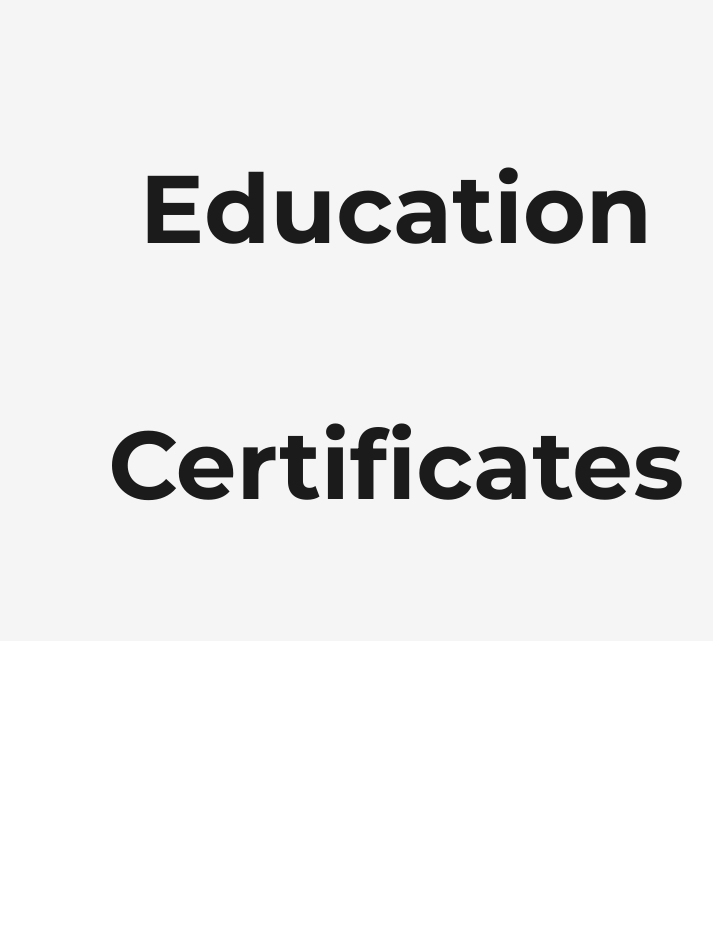
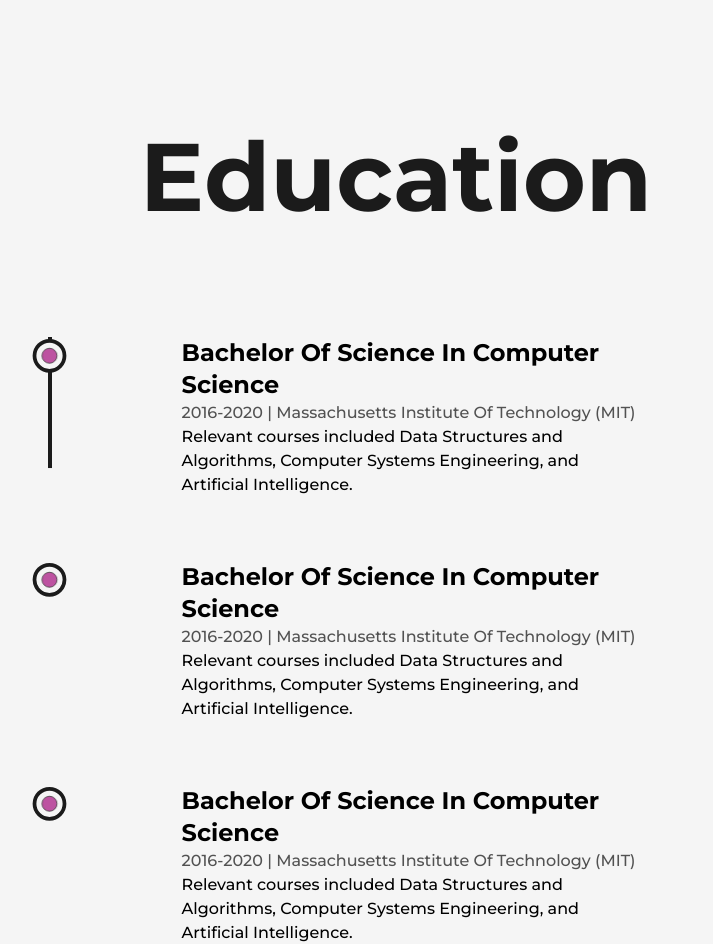
Before and after one commit to idoufkirkamal/Portfolio, a Next.js app: page /about in a window 1280 px wide. Shown: the part 2970-3914 px from the top of the page, without its empty margins (244-957 px from the left). Before the commit the page ends 3611 px from the top, so only its background shows below. Built offline with nearby package versions, Linux system fonts and the light colour scheme.

Commit message:
Added Education section

```diff
--- a/src/components/Education.js
+++ b/src/components/Education.js
@@ -1,16 +1,71 @@
-import React from 'react'
+import React, { useRef } from 'react';
+import { motion, useScroll } from "framer-motion"
+import LiIcon from './LiIcon';
+
+const Details = ({ type, time, place, info }) => {
+    const ref = useRef(null);
+    return (
+        <li ref={ref} className='my-8 first:mt-0 last:mb-0 w-[60%] mx-auto flex flex-col items-center justify-between'>
+           <LiIcon reference={ref}/>
+            <motion.div
+            initial={{y:50}}
+            whileInView={{y:0}}
+            transition={{duration:0.5, type:"spring"}}
+            >
+                <h3 className='capitalize font-bold text-2xl'>
+                    {type}
+                </h3>
+                <span className='capitalize font-medium text-dark/75'>
+                    {time} | {place}
+                </span>
+                <p className='font-medium w-full'>
+                    {info}
+                </p>
+            </motion.div>
+        </li>
+    );
+};
 
 const Education = () => {
-  return (
-    <>
-    <h1 className='font-bold text-8xl mt-40 w-full text-center text-dark'>Education</h1>
-    <div className=''>
+    const ref = useRef(null);
+    const { scrollYProgress } = useScroll(
+        {
+            target: ref,
+            offset: ["start end", "center start"]
+        }
 
+    )
 
+    return (
+        <div className='my-32'>
+            <h1 className='font-bold text-8xl mb-28 w-full text-center text-dark'>Education</h1>
+            <div ref={ref} className='w-[75%] mx-auto relative'>
+                <motion.div
+                style={{scaleY: scrollYProgress}}
+                className='absolute left-9 top-0 w-[4px] h-full bg-dark origin-top'/>
+                <ul className='w-full flex flex-col items-start justify-between ml-4'>
+                    <Details
+                        type="Bachelor Of Science In Computer Science"
+                        time="2016-2020"
+                        place="Massachusetts Institute Of Technology (MIT)"
+                        info="Relevant courses included Data Structures and Algorithms, Computer Systems Engineering, and Artificial Intelligence."
+                    />
+                    <Details
+                        type="Bachelor Of Science In Computer Science"
+                        time="2016-2020"
+                        place="Massachusetts Institute Of Technology (MIT)"
+                        info="Relevant courses included Data Structures and Algorithms, Computer Systems Engineering, and Artificial Intelligence."
+                    />
+                    <Details
+                        type="Bachelor Of Science In Computer Science"
+                        time="2016-2020"
+                        place="Massachusetts Institute Of Technology (MIT)"
+                        info="Relevant courses included Data Structures and Algorithms, Computer Systems Engineering, and Artificial Intelligence."
+                    />
+                </ul>
+            </div>
+        </div>
+    );
+};
 
-    </div>
-  </>
-  )
-}
-
-export default Education
+export default Education;
--- a/src/components/Experience.js
+++ b/src/components/Experience.js
@@ -1,9 +1,17 @@
-import React from 'react';
+import React, { useRef } from 'react';
+import { motion, useScroll } from "framer-motion"
+import LiIcon from './LiIcon';
 
 const Details = ({ position, company, companyLink, time, address, work }) => {
+    const ref = useRef(null);
     return (
-        <li className='my-8 first:mt-0 last:mb-0 w-[60%] mx-auto flex flex-col items-center justify-between'>
-            <div>
+        <li ref={ref} className='my-8 first:mt-0 last:mb-0 w-[60%] mx-auto flex flex-col items-center justify-between'>
+           <LiIcon reference={ref}/>
+            <motion.div
+            initial={{y:50}}
+            whileInView={{y:0}}
+            transition={{duration:0.5, type:"spring"}}
+            >
                 <h3 className='capitalize font-bold text-2xl'>
                     {position}&nbsp;<a href={companyLink} target="_blank" className='text-primary capitalize'>@{company}</a>
                 </h3>
@@ -13,16 +21,28 @@
                 <p className='font-medium w-full'>
                     {work}
                 </p>
-            </div>
+            </motion.div>
         </li>
     );
 };
 
 const Experience = () => {
+    const ref = useRef(null);
+    const { scrollYProgress } = useScroll(
+        {
+            target: ref,
+            offset: ["start end", "center start"]
+        }
+
+    )
+
     return (
         <div className='my-32'>
             <h1 className='font-bold text-8xl mb-28 w-full text-center text-dark'>Experience</h1>
-            <div className='w-[75%] mx-auto relative'>
+            <div ref={ref} className='w-[75%] mx-auto relative'>
+                <motion.div
+                style={{scaleY: scrollYProgress}}
+                className='absolute left-9 top-0 w-[4px] h-full bg-dark origin-top'/>
                 <ul className='w-full flex flex-col items-start justify-between ml-4'>
                     <Details
                         position="Software Engineer"
--- /dev/null
+++ b/src/components/LiIcon.js
@@ -0,0 +1,30 @@
+import React from 'react'
+import { motion, useScroll } from 'framer-motion'
+import { useRef } from 'react';
+
+const LiIcon = ({reference}) => {
+  const ref = useRef(null);
+    const { scrollYProgress } = useScroll(
+        {
+            target: reference,
+            offset: ["center end", "center center"]
+        }
+
+    )
+
+  return (
+    <figure className='absolute left-0 stroke-dark'>
+      <svg className="-rotate-90" width="75" height="75" viewBox='0 0 100 100'>
+        <circle cx="75" cy="50" r="20" className='stroke-primary stroke-1 fill-none'/>
+        <motion.circle cx="75" cy="50" r="20" className='stroke-[5px] fill-light'
+        style={{
+          pathLength : scrollYProgress
+        }}
+        />
+        <circle cx="75" cy="50" r="10" className='animate-pulse stroke-1 fill-primary'/>
+      </svg>
+    </figure>
+  )
+}
+
+export default LiIcon
```
